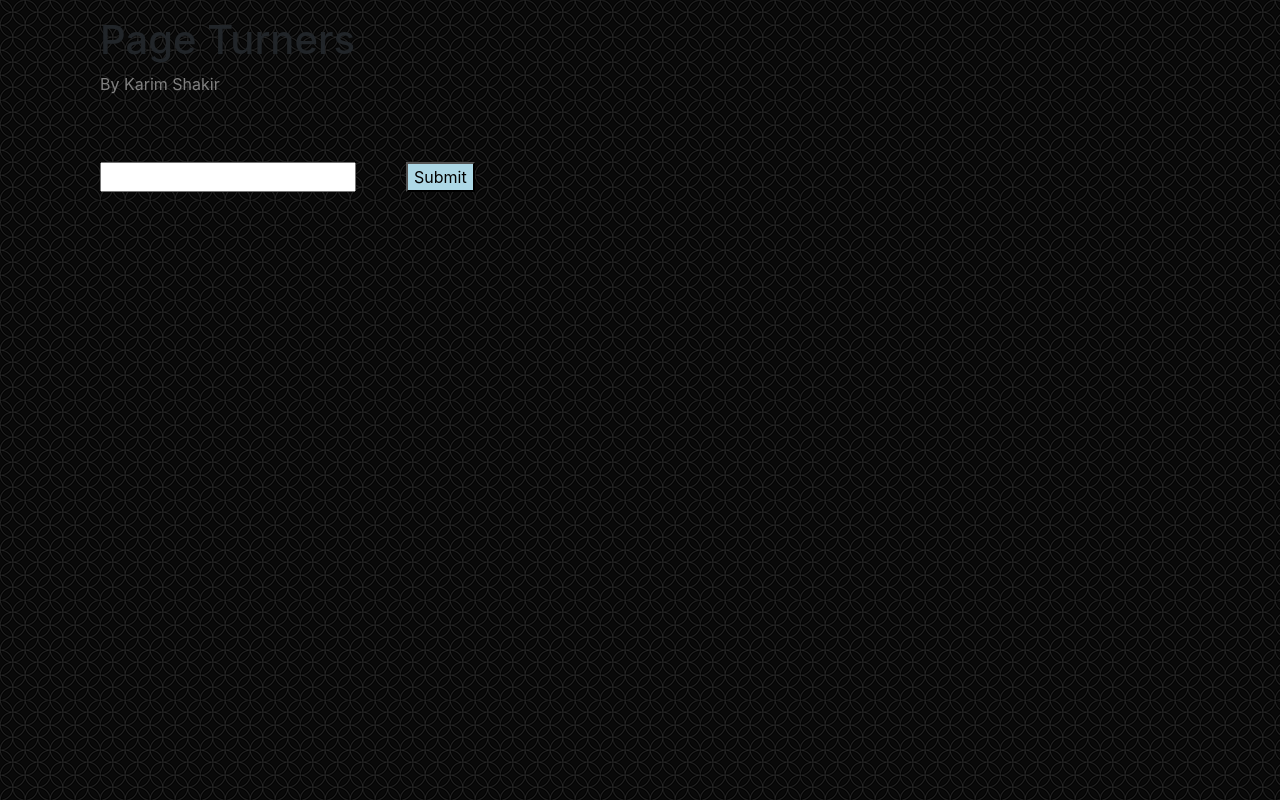
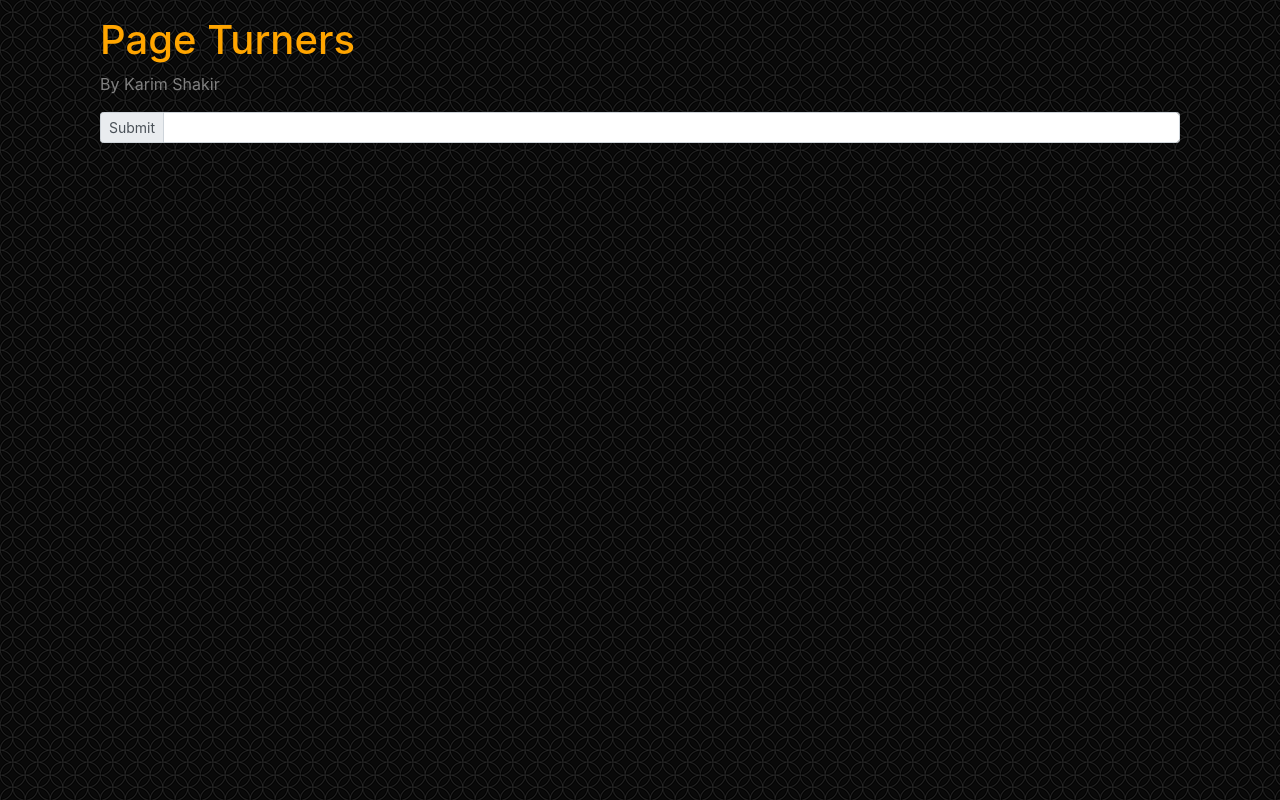
Before and after one commit to karimshakir/page-turner, a Vue app: page / in a window 1280 px wide. Built offline with nearby package versions, Linux system fonts and the light colour scheme.

Commit message:
refactors code

```diff
--- a/src/App.vue
+++ b/src/App.vue
@@ -1,41 +1,41 @@
 <template>
-  <div id="app">
+<div id="app">
 
-<div class="container">
-    <router-view/>
+  <div class="container">
+      <router-view/>
+  </div>
 </div>
-
-  </div>
 </template>
 
 <style>
+html{
+  font-family: arial,sans-serif;
+  color: gray;
+}
+
 body {
- background-image: url("assets/spiration dark.png");
+  padding: 0px;
+  margin-bottom: 200px;
+  background-image: url("assets/spiration dark.png");
 }
+
+
  button {
+  position: absolute;
   background-color: lightblue;
-  margin: 50px;
+  margin: 400px;
  }
+
+ h1 {
+  color: orange;
+ }
+
  p {
   color: grey;
  }
- a {
-/*  margin-rigth: 2000px;
-  float: right;*/
- }
+
 #pic {
-  /*float: left;*/
-  margin-right: 10px;
-  margin-left: 10px;
-  /*margin-bottom: 10px;*/
-}
-.result {
-  margin-left: 100px;
-  margin-bottom: 10px;
-  display: inline-block;
-}
-#info {
-  /*float: right;*/
+  margin-top: 50px;
 }
 
 </style>
--- a/src/views/Home.vue
+++ b/src/views/Home.vue
@@ -5,8 +5,15 @@
   </ul>
   <h1>Page Turners </h1>
   <p>By Karim Shakir</p>
-  <input v-model="query" @keyup.enter="getBooks"/>
-  <button id="submit" @click="getBooks" > Submit </button>
+
+  <div class="input-group input-group-sm mb-3">
+    <div class="input-group-prepend">
+      <span class="input-group-text" id="submit" @click="getBooks">Submit</span>
+    </div>
+    <input v-model="query" @keyup.enter="getBooks" type="text" class="form-control" aria-label="Sizing example
+            input" aria-describedby="inputGroup-sizing-sm">
+  </div>
+
 
   <div v-for="book in books">
     <div class="result" id="pic">
```
Lines whose indentation alone changed are shown as unchanged.
